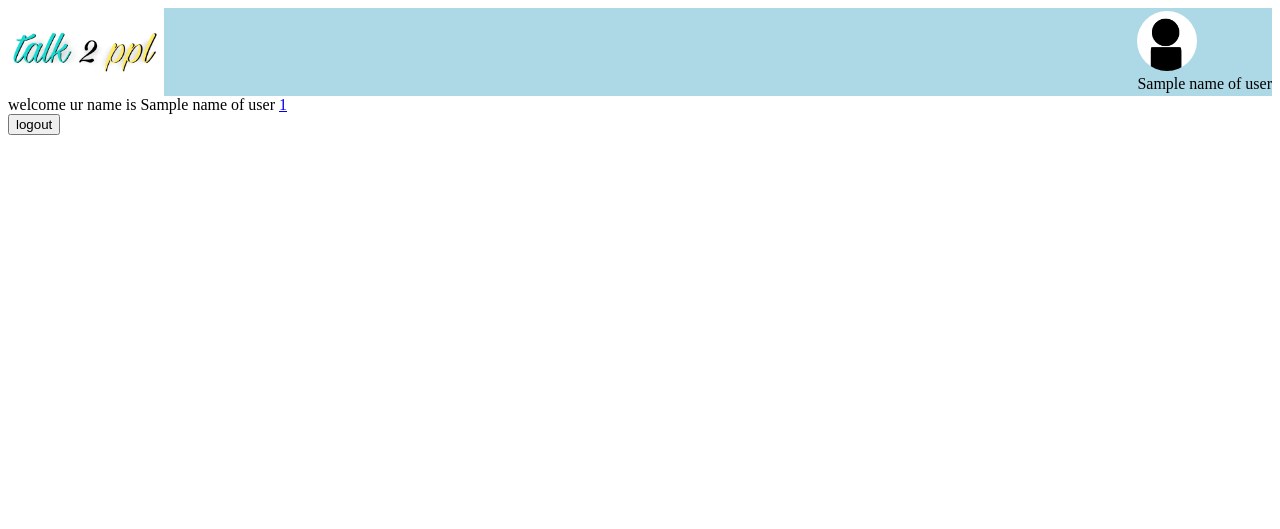
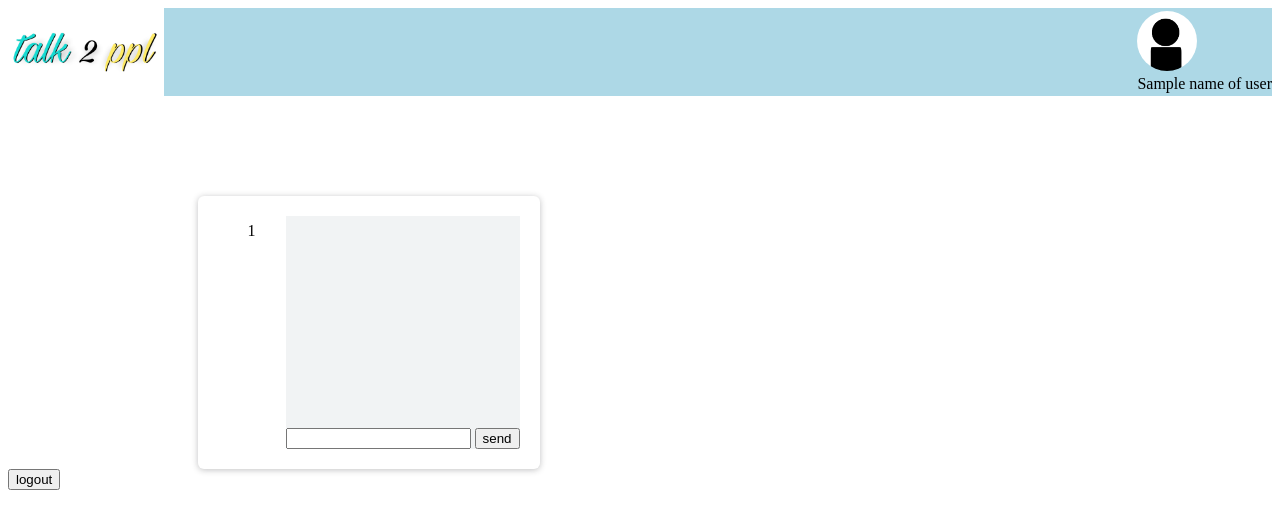
Before and after one commit to anand2468/progs, a Flask app: template templates/hmpg.html in a window 1280 px wide. Shown: the top 529 px of the page. Run offline with Flask 2, Linux system fonts and the light colour scheme; the template is opened without the code that fills it: most values are stand-ins (such as "Sample title", 1, 10 or a date in 2020).

Commit message:
Update hmpg.html

```diff
--- a/templates/hmpg.html
+++ b/templates/hmpg.html
@@ -1,11 +1,19 @@
 {% extends 'main.html' %}
 {% block body %}
-welcome ur name is {{name_of_user}}
-{% for user in users %}
-<a href="#">{{user[0]}}</a>
-{% endfor %}
-<div>
-    <form action="/logout" method="post">
-    <button type="submit">logout</button></form>
-</div>
+    <div class="container">
+        <div class="users">
+            {% for user in users %}
+                <a href="/{{user}}{{user[1]}}">{{user[0]}}</a>
+            {% endfor %}
+        </div>
+        <div class="chatarea">
+            <div class="textarea">
+                <input type="text" name="message" id="msg">
+                <input type="submit" value="send">
+            </div>
+        </div>
+    </div>
+    <a href="/logout"><button type="submit">logout</button></a>
+
+
 {% endblock body %}
```
